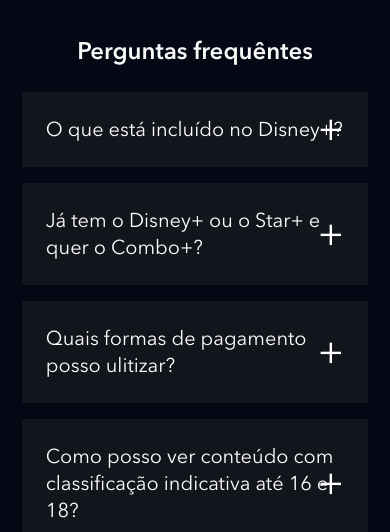
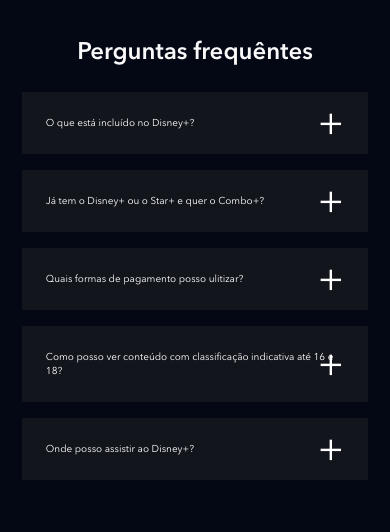
Before and after one commit to LucasVertuli/clone_DISNEYPLUS, a website: page index.html in a window 390 px wide. Shown: the part 4473-5005 px from the top of the page. Drawn offline with nearby package versions, Linux system fonts and the light colour scheme; files that its build step writes are made by us from their sources; files whose address does not match are found by name.

Commit message:
Acerto de font-size do FAQ

```diff
--- a/src/styles/_faq.scss
+++ b/src/styles/_faq.scss
@@ -20,6 +20,10 @@
                 display: block;
                 cursor: pointer;
                 position: relative;
+
+                @media ( max-width: 768px){
+                    font-size: 10px;
+                }
 
                 &::after {
                     content: '+';
```
